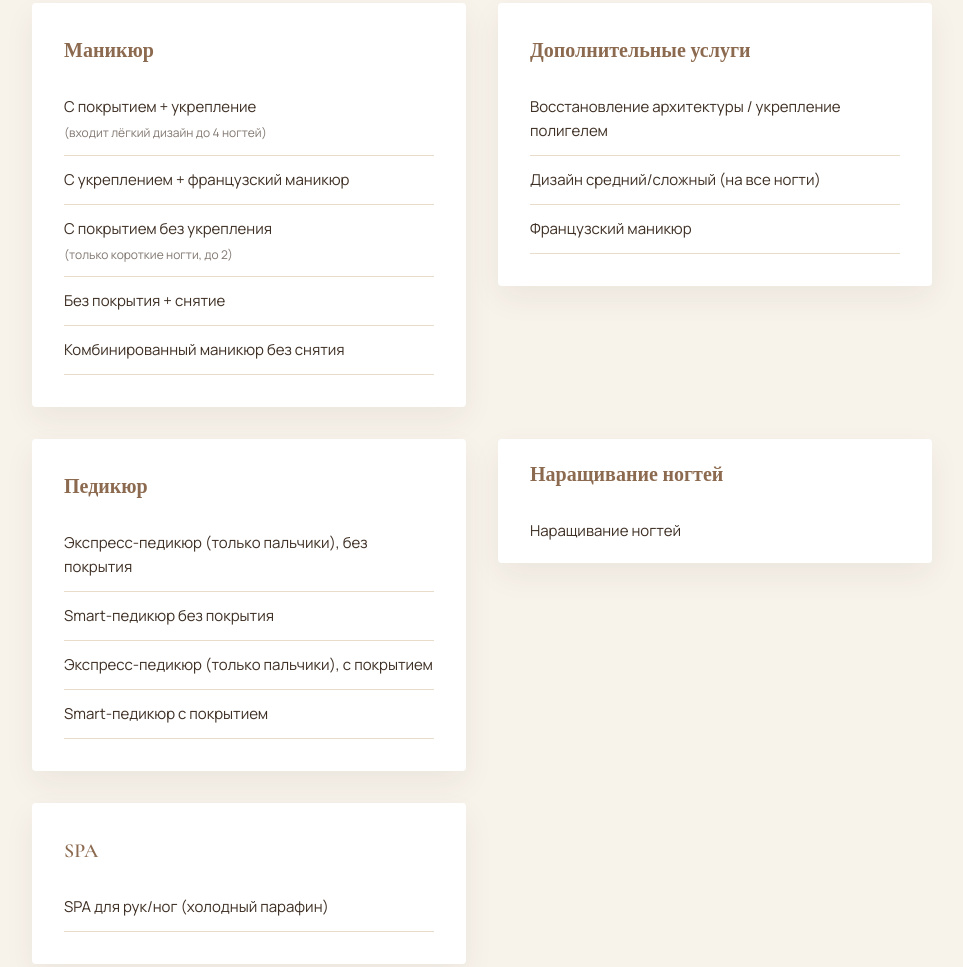
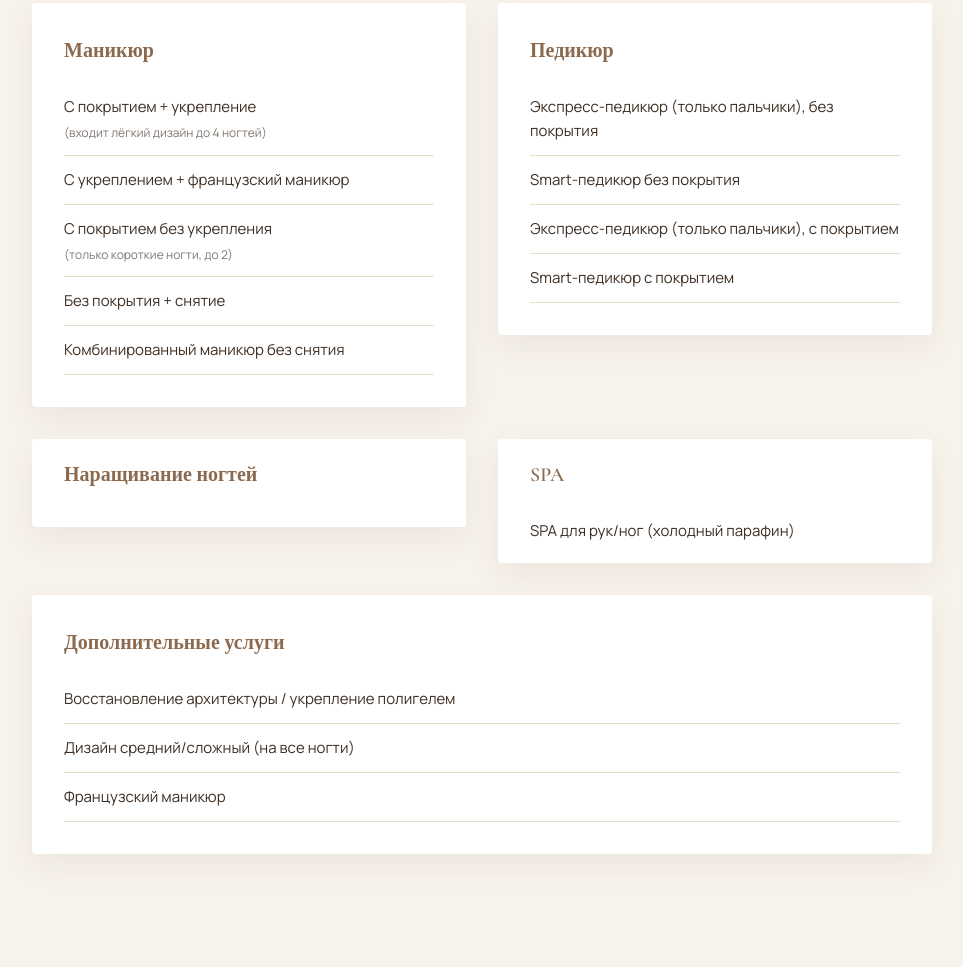
Before and after one commit to RKVLT-virtus-fides-calliditas/alnail-site, a plain HTML site: page index.html in a window 1280 px wide. Shown: the part 1443-2410 px from the top of the page, without its empty margins (158-1121 px from the left). Drawn offline with nearby package versions, Linux system fonts and the light colour scheme.

Commit message:
Add files via upload

```diff
--- a/index.html
+++ b/index.html
@@ -74,14 +74,6 @@
         </ul>
       </div>
       <div class="price-category">
-        <h3>Дополнительные услуги</h3>
-        <ul class="price-list">
-          <li><span>Восстановление архитектуры / укрепление полигелем</span></li>
-          <li><span>Дизайн средний/сложный (на все ногти)</span></li>
-          <li><span>Французский маникюр</span></li>
-        </ul>
-      </div>
-      <div class="price-category">
         <h3>Педикюр</h3>
         <ul class="price-list">
           <li><span>Экспресс-педикюр (только пальчики), без покрытия</span></li>
@@ -92,14 +84,19 @@
       </div>
       <div class="price-category price-category-compact">
         <h3>Наращивание ногтей</h3>
-        <ul class="price-list">
-          <li><span>Наращивание ногтей</span></li>
-        </ul>
       </div>
-      <div class="price-category">
+      <div class="price-category price-category-compact">
         <h3>SPA</h3>
         <ul class="price-list">
           <li><span>SPA для рук/ног (холодный парафин)</span></li>
+        </ul>
+      </div>
+      <div class="price-category price-category-wide">
+        <h3>Дополнительные услуги</h3>
+        <ul class="price-list">
+          <li><span>Восстановление архитектуры / укрепление полигелем</span></li>
+          <li><span>Дизайн средний/сложный (на все ногти)</span></li>
+          <li><span>Французский маникюр</span></li>
         </ul>
       </div>
     </div>
--- a/style.css
+++ b/style.css
@@ -194,6 +194,10 @@ h1, h2, h3 {
 .price-category-compact .price-list li {
   border-bottom: none;
   padding-bottom: 0;
+}
+
+.price-category-wide {
+  grid-column: 1 / -1;
 }
 
 .price-category h3 {
```
